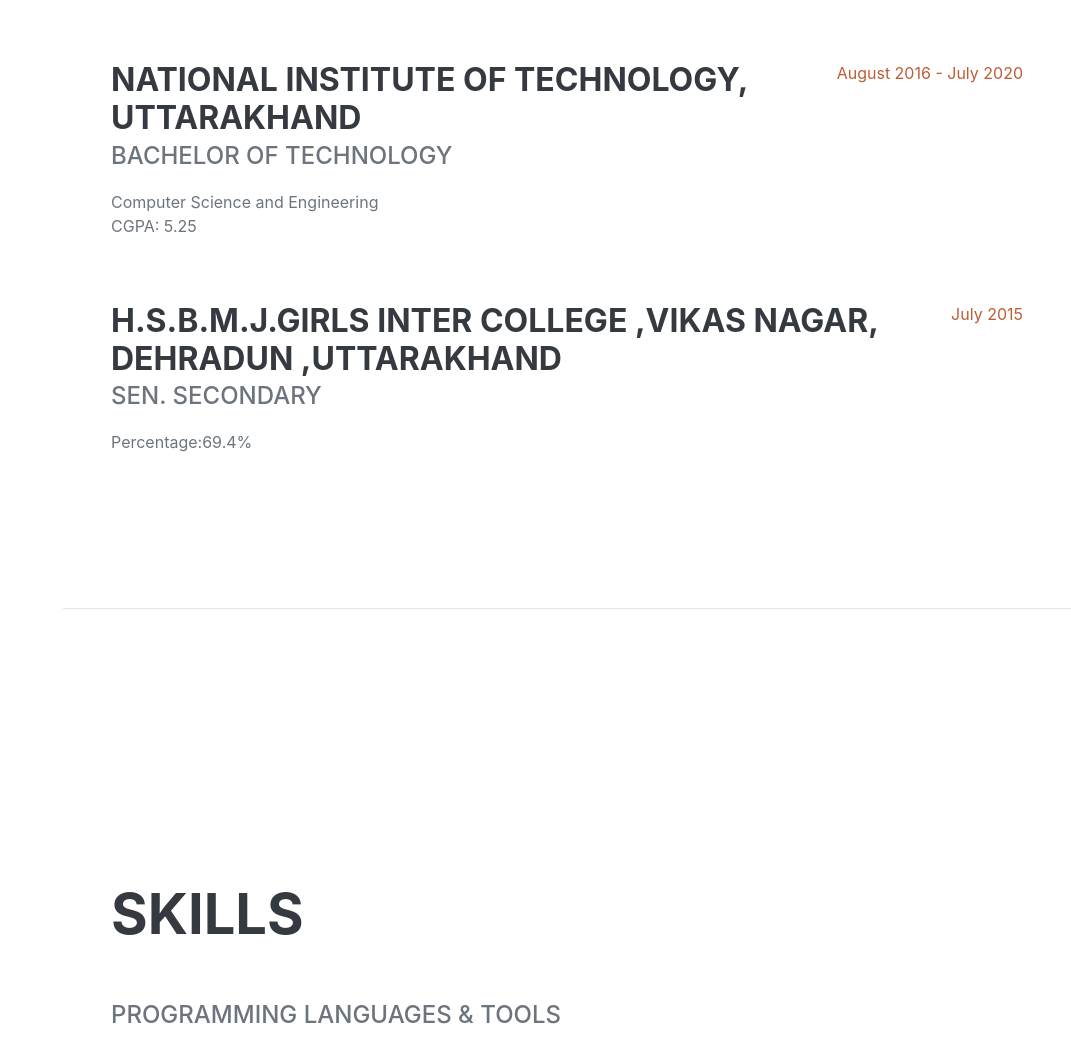
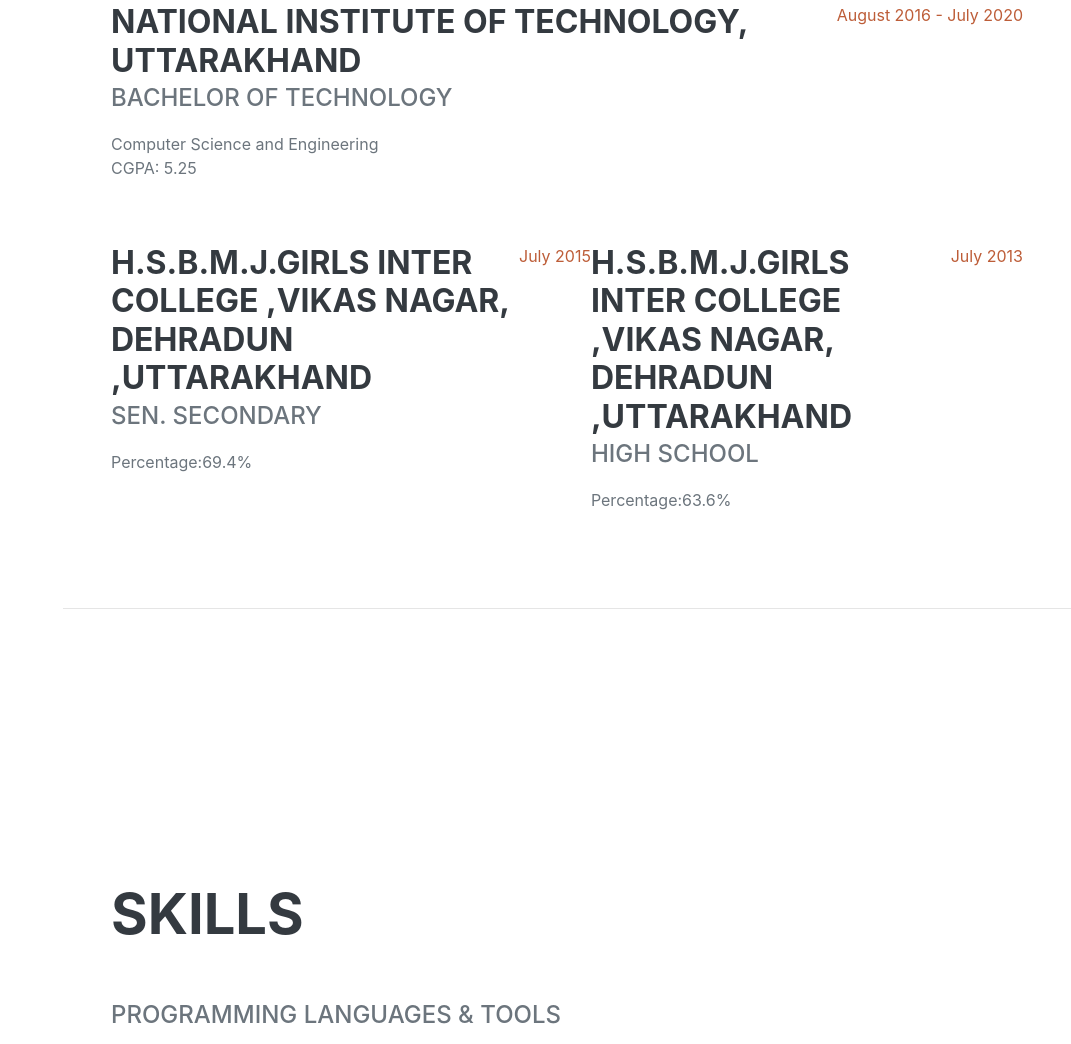
Before and after one commit to rishunauty/rishunauty.github.io, a plain HTML site: page index.html in a window 1280 px wide. Shown: the part 994-2038 px from the top of the page, without its empty margins (209-1280 px from the left). Drawn offline with nearby package versions, Linux system fonts and the light colour scheme; a web font is replaced by a local one.

Commit message:
Update index.html

```diff
--- a/index.html
+++ b/index.html
@@ -120,6 +120,15 @@ H.S.B.M.J.GIRLS INTER COLLEGE ,ViKAS NAGAR, DEHRADUN ,UTTARAKHAND
                             <p>Percentage:69.4%</p>
                         </div>
                         <div class="flex-shrink-0"><span class="text-primary">July 2015</span></div>
+                         <div class="d-flex flex-column flex-md-row justify-content-between">
+                        <div class="flex-grow-1">
+                            <h3 class="mb-0">
+H.S.B.M.J.GIRLS INTER COLLEGE ,ViKAS NAGAR, DEHRADUN ,UTTARAKHAND
+</h3>
+                            <div class="subheading mb-3" >High school</div>
+                            <p>Percentage:63.6%</p>
+                        </div>
+                        <div class="flex-shrink-0"><span class="text-primary">July 2013</span></div>
                     </div>
                 </div>
             </section>
```
